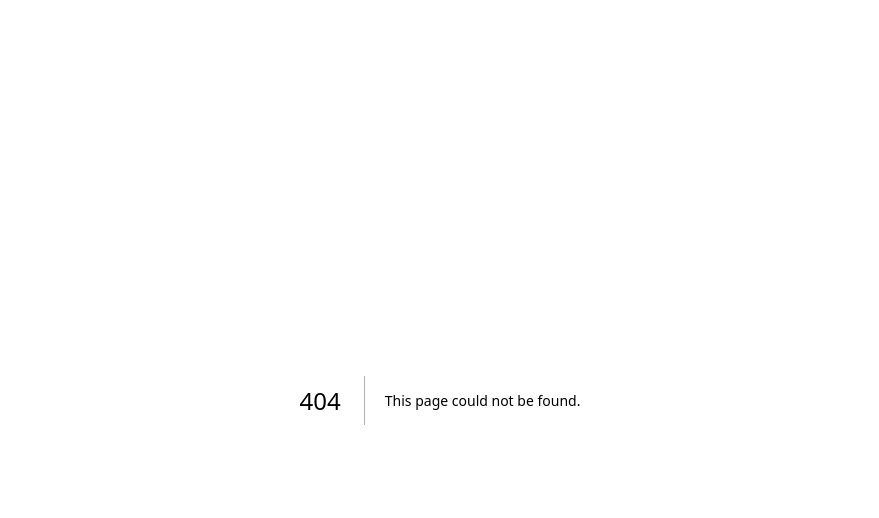
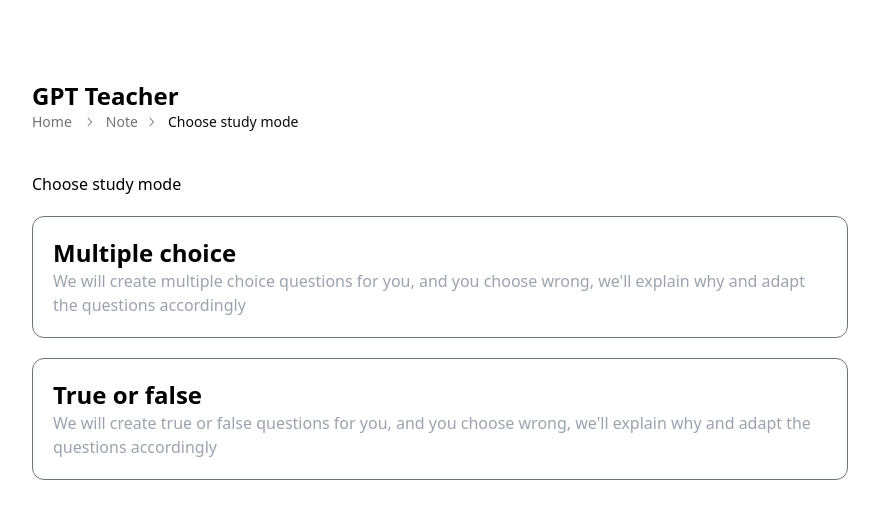
Before and after one commit to AlejandroV01/shellhacks-2024, a Next.js app: page /1/choose-study-mode in a window 1280 px wide. Before the commit this address had no page. Shown: the top 518 px of the page, without its empty margins (200-1079 px from the left). Built offline with nearby package versions, Linux system fonts and the light colour scheme.

Commit message:
Add note page and quiz page

```diff
--- /dev/null
+++ b/src/pages/[noteId]/choose-study-mode/[quizId]/index.tsx
@@ -0,0 +1,64 @@
+import { AnswerSelector } from "@/components/AnswerSelector";
+import { MainLayout } from "@/components/Layouts/MainLayout";
+import { Alert, AlertDescription, AlertTitle } from "@/components/ui/alert";
+import { useGetQuestions } from "@/hooks/useGetQuestions";
+import useGlobalStore from "@/store/useGlobalStore";
+import { CircleX } from "lucide-react";
+
+const TestPage = () => {
+  const { notes } = useGlobalStore();
+  const { isLoading, quiz, error, handleGetQuestions } = useGetQuestions();
+
+  const localStorageUpdatedQuiz = notes.find
+    ? notes
+        .find((note) => note.id === quiz?.noteId)
+        ?.quizzes.find((q) => q.id === quiz?.id)
+    : null;
+
+  const renderQuestions = () => {
+    if (isLoading) {
+      return (
+        <div>
+          <p>Loading...</p>
+        </div>
+      );
+    }
+
+    if (error) {
+      return (
+        <Alert className="border-red-500 text-red-500">
+          <CircleX className="h-4 w-4" />
+          <AlertTitle>Error</AlertTitle>
+          <AlertDescription>
+            An error occurred while fetching the questions, try again later.
+          </AlertDescription>
+        </Alert>
+      );
+    }
+
+    if (!quiz || !quiz.questions) {
+      return (
+        <div>
+          <p>There was an error fetching the questions</p>
+        </div>
+      );
+    }
+
+    if (!localStorageUpdatedQuiz) {
+      return <div>Localstorage issue</div>;
+    }
+
+    return (
+      <div className="px-10">
+        <AnswerSelector
+          handleGetQuestions={handleGetQuestions}
+          quiz={localStorageUpdatedQuiz}
+        />
+      </div>
+    );
+  };
+
+  return <MainLayout>{renderQuestions()}</MainLayout>;
+};
+
+export default TestPage;
--- /dev/null
+++ b/src/pages/[noteId]/choose-study-mode/index.tsx
@@ -0,0 +1,186 @@
+import { AnimatedDivOnTrueValue } from "@/components/Animated/AnimatedDivOnTrueValue";
+import { MainLayout } from "@/components/Layouts/MainLayout";
+import { Button } from "@/components/ui/button";
+import { Label } from "@/components/ui/label";
+
+import {
+  Select,
+  SelectContent,
+  SelectItem,
+  SelectTrigger,
+  SelectValue,
+} from "@/components/ui/select";
+import { Separator } from "@/components/ui/separator";
+import { generateRandomId } from "@/lib/generateRandomId";
+import { cn } from "@/lib/utils";
+import { StoreAppType } from "@/store/types/AppType";
+import useGlobalStore, { IQuiz } from "@/store/useGlobalStore";
+
+import { AnimatePresence, motion } from "framer-motion";
+import Link from "next/link";
+import { useRouter } from "next/router";
+import { useState } from "react";
+
+type StudyModeType = {
+  type: IQuiz["quizType"];
+  title: string;
+  description: string;
+};
+
+const studyModes: StudyModeType[] = [
+  {
+    type: "multiple-choice",
+    title: "Multiple choice",
+    description:
+      "We will create multiple choice questions for you, and you choose wrong, we'll explain why and adapt the questions accordingly",
+  },
+  {
+    type: "true-or-false",
+    title: "True or false",
+    description:
+      "We will create true or false questions for you, and you choose wrong, we'll explain why and adapt the questions accordingly",
+  },
+];
+
+const ChooseStudyMode = () => {
+  const router = useRouter();
+  const { addQuiz } = useGlobalStore();
+
+  const noteId = router.query.noteId as string;
+
+  const [tempSelection, setTempSelection] = useState<
+    (typeof studyModes)[number]["type"] | null
+  >(null);
+
+  const [tempDifficulty, setTempDifficulty] =
+    useState<StoreAppType["difficulty"]>("easy");
+  const [tempQuestionAmount, setTempQuestionAmount] =
+    useState<StoreAppType["questionAmount"]>(10);
+  const [error, setError] = useState(false);
+
+  const handleContinue = () => {
+    if (!tempSelection) {
+      setError(true);
+      return;
+    }
+
+    const quiz: IQuiz = {
+      currentQuestionIndex: 0,
+      id: generateRandomId(),
+      noteId,
+      quizType: tempSelection,
+      questions: [],
+      score: 0,
+      difficulty: tempDifficulty,
+      questionAmount: tempQuestionAmount,
+    };
+
+    addQuiz({ quiz });
+
+    setTimeout(() => {
+      router.push(`/${noteId}/choose-study-mode/${quiz.id}`);
+    }, 100);
+  };
+
+  return (
+    <MainLayout>
+      <h1>Choose study mode</h1>
+      <div>
+        {studyModes.map((mode) => {
+          const isSelected = tempSelection === mode.type;
+
+          return (
+            <AnimatePresence key={mode.type} mode="wait">
+              <motion.div
+                key={mode.type}
+                onClick={() => {
+                  setError(false);
+                  setTempSelection(mode.type);
+                }}
+                animate={{
+                  scale: isSelected ? 1.05 : 1,
+                  opacity: tempSelection !== null && !isSelected ? 0.5 : 1,
+                }}
+                transition={{ duration: 0.5, type: "spring" }}
+                className={cn(
+                  "my-5 border p-5 rounded-xl border-gray-500 hover:-translate-y-1 cursor-pointer hover:border-gray-300",
+                  isSelected && "border-blue-500 hover:border-blue-500"
+                )}
+              >
+                <h2 className="text-2xl font-bold">{mode.title}</h2>
+                <p className="text-gray-400">{mode.description}</p>
+                {isSelected && (
+                  <motion.div
+                    initial={{ opacity: 0, height: 0 }}
+                    animate={{ opacity: 1, height: "auto" }}
+                    transition={{ duration: 0.5, type: "spring" }}
+                    className="flex space-x-3 mt-5"
+                  >
+                    <div>
+                      <Label>Difficulty</Label>
+                      <Select
+                        onValueChange={(value: StoreAppType["difficulty"]) => {
+                          setTempDifficulty(value);
+                        }}
+                        defaultValue={tempDifficulty}
+                      >
+                        <SelectTrigger className="w-[140px]">
+                          <SelectValue placeholder="Difficulty" />
+                        </SelectTrigger>
+                        <SelectContent>
+                          <SelectItem value="easy">Easy</SelectItem>
+                          <SelectItem value="medium">Medium</SelectItem>
+                          <SelectItem value="hard">Hard</SelectItem>
+                        </SelectContent>
+                      </Select>
+                    </div>
+                    <div>
+                      <Label>No of Questions</Label>
+                      <Select
+                        onValueChange={(value: string) => {
+                          setTempQuestionAmount(parseInt(value));
+                        }}
+                        defaultValue={tempQuestionAmount.toString()}
+                      >
+                        <SelectTrigger className="w-[140px]">
+                          <SelectValue placeholder="Questions" />
+                        </SelectTrigger>
+                        <SelectContent>
+                          {[5, 10, 15, 20].map((amount) => (
+                            <SelectItem key={amount} value={amount.toString()}>
+                              {amount}
+                            </SelectItem>
+                          ))}
+                        </SelectContent>
+                      </Select>
+                    </div>
+                  </motion.div>
+                )}
+              </motion.div>
+            </AnimatePresence>
+          );
+        })}
+      </div>
+      {error && (
+        <div>
+          <p className="text-red-500 text-sm mt-2">
+            Please select a study mode
+          </p>
+        </div>
+      )}
+      <AnimatedDivOnTrueValue condition={tempSelection !== null}>
+        <Separator className="my-5 mt-10" />
+        <div className="flex justify-between ">
+          <Link href={`/${noteId}`}>
+            <Button variant="outline">Back</Button>
+          </Link>
+          <div className="flex space-x-3">
+            <Button onClick={() => handleContinue()}>Continue</Button>
+          </div>
+        </div>
+      </AnimatedDivOnTrueValue>
+    </MainLayout>
+  );
+};
+
+export default ChooseStudyMode;
```
